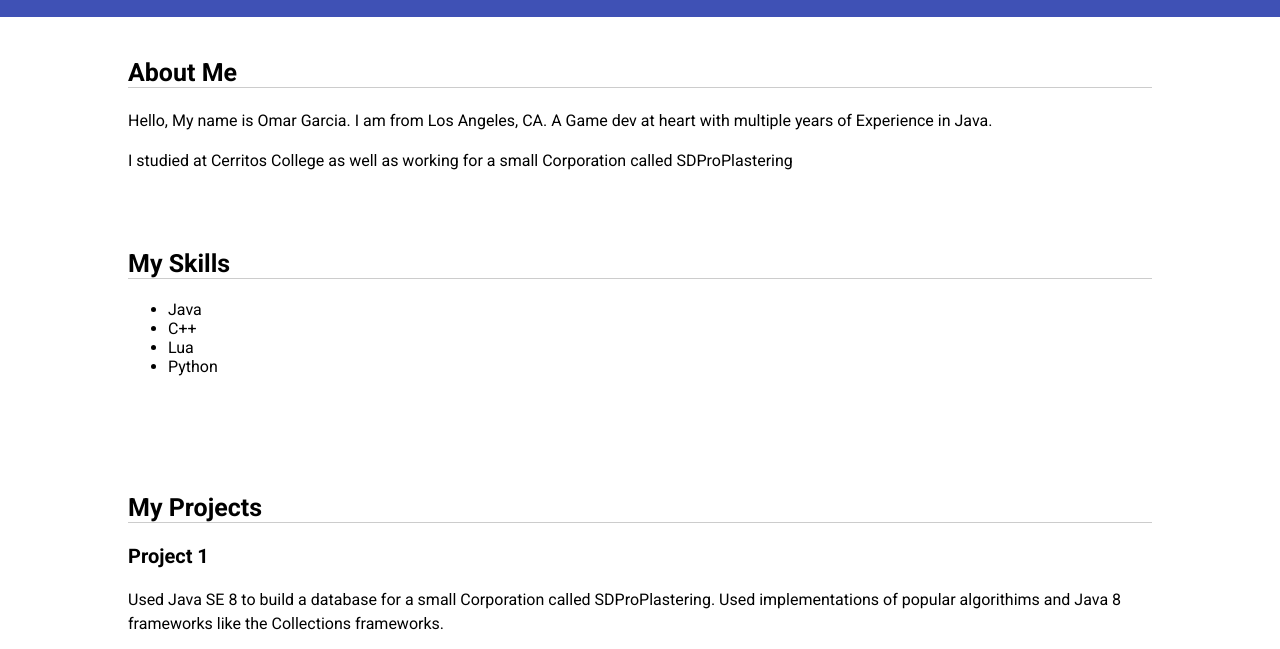
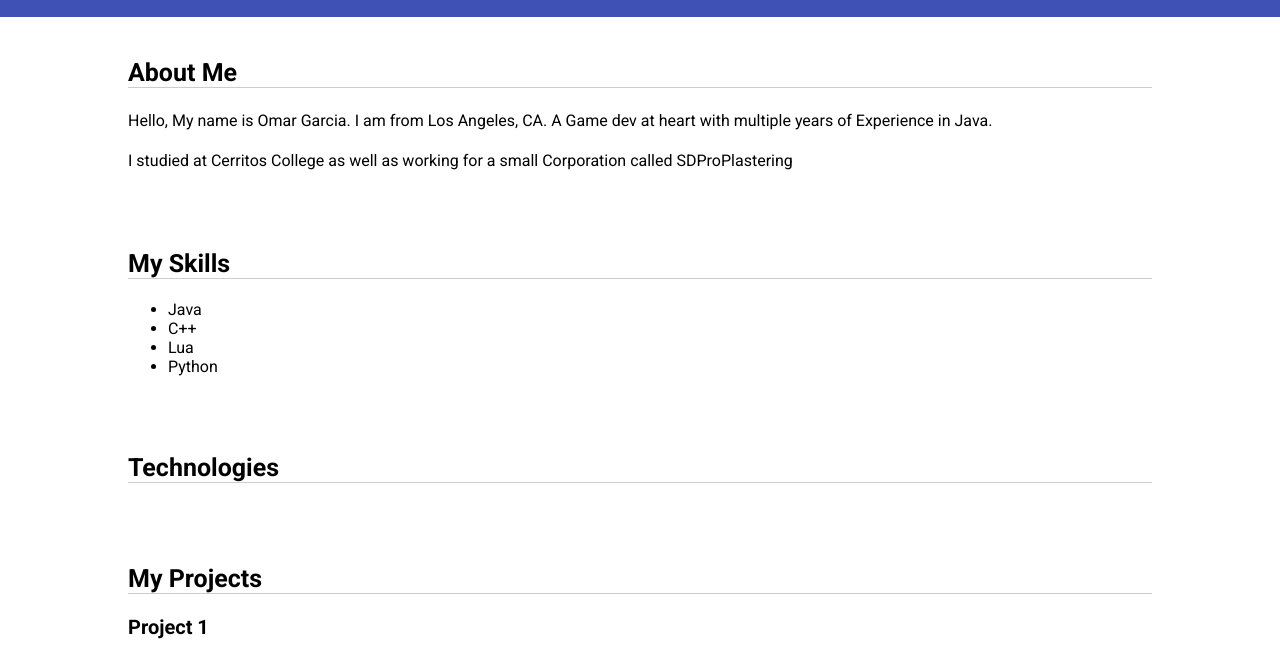
Before and after one commit to OmarGarica/omar-garcia, a plain HTML site: page index.html in a window 1280 px wide. Shown: the part 104-753 px from the top of the page. Drawn offline with Linux system fonts and the light colour scheme.

Commit message:
Added Title Technologies

```diff
--- a/index.html
+++ b/index.html
@@ -38,8 +38,8 @@
          </ul>
       </section>
 
-      <section id = "skills">
-
+      <section id = "technologies">
+          <h2>Technologies</h2>
       </section>
 
       <section id="projects">
```
